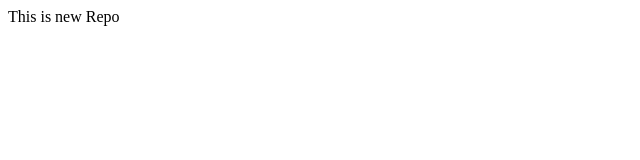
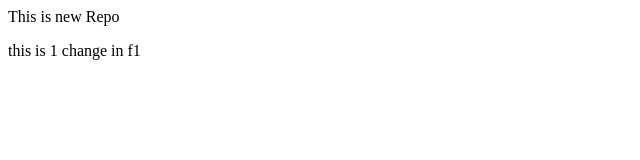
Before and after one commit to rishiwankhede/LocalRepo, a plain HTML site: page index.html in a window 1280 px wide. Shown: the whole page, without its empty margins (0-640 px from the left). Drawn offline with Linux system fonts and the light colour scheme.

Commit message:
change in f1

```diff
--- a/index.html
+++ b/index.html
@@ -1 +1,2 @@
 <P> This is new Repo </P>
+<p> this is 1 change in f1</p>
```
